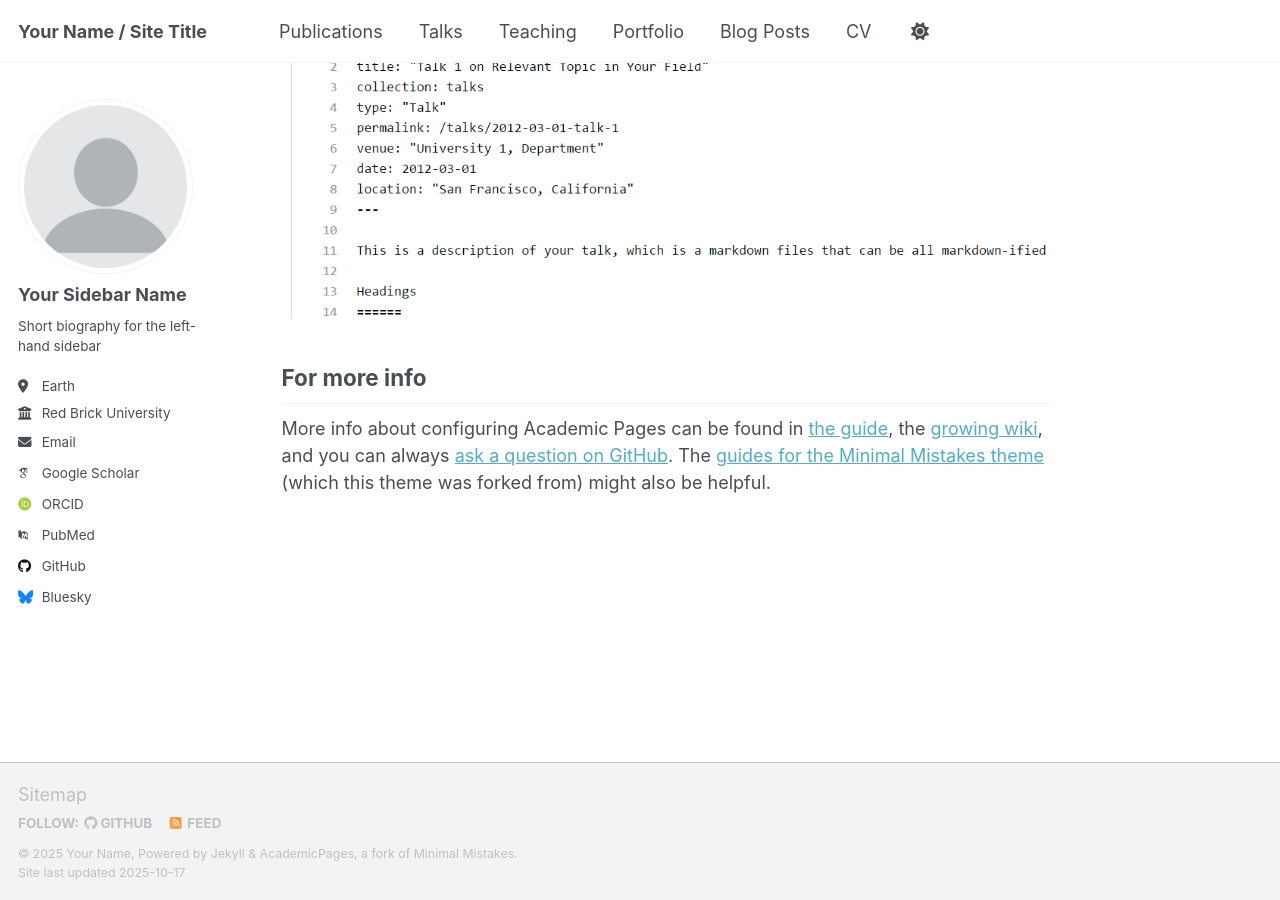
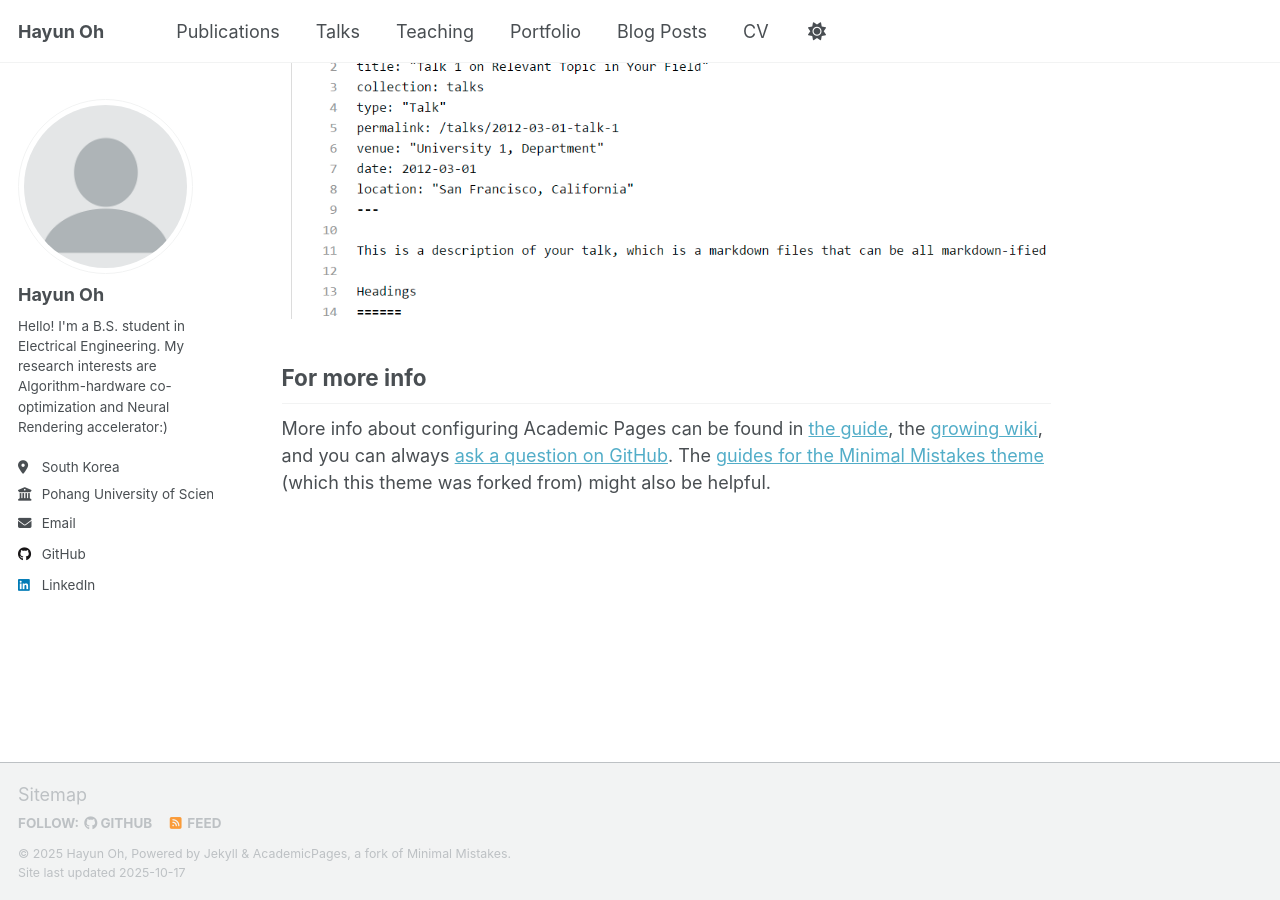
Before and after one commit to Ohahao/Ohahao.github.io, a Jekyll site: the page built from _pages/about.md, in a window 1280 px wide and 900 px high, scrolled down 2880 px. Built offline with Jekyll 4.4.1, drawn with Linux system fonts in a browser that asks for light colours; some web fonts are replaced; a script that is not in the unit is left out.

Commit message:
Update _config.yml

```diff
--- a/_config.yml
+++ b/_config.yml
@@ -9,11 +9,11 @@
 # Basic Site Settings
 locale                   : "en-US"
 site_theme               : "default" # Currently available options are "default", "air"
-title                    : "Your Name / Site Title"
+title                    : "Hayun Oh"
 title_separator          : "-"
-name                     : &name "Your Name"
+name                     : &name "Hayun Oh"
 description              : &description "Your Name's academic portfolio"   # Update this with a general description of your site, this is the default if not overridden by a page
-url                      : https://academicpages.github.io # The base hostname & protocol for your site e.g. "https://[your GitHub username].github.io",
+url                      : https://ohahao.github.io # The base hostname & protocol for your site e.g. "https://[your GitHub username].github.io",
                                                            # or if you already have some other page hosted on Github then use "https://[your GitHub username].github.io/[Your Repo Name]"
 baseurl                  : "" # the subpath of your site, e.g. "/blog"
 repository               : "academicpages/academicpages.github.io"
@@ -24,23 +24,23 @@ repository               : "academicpages/academicpages.github.io"
 author:
   # Biographic information
   avatar           : "profile.png"
-  name             : "Your Sidebar Name"
+  name             : "Hayun Oh"
   pronouns         : # example: "she/her"
-  bio              : "Short biography for the left-hand sidebar"
-  location         : "Earth"
-  employer         : "Red Brick University"
+  bio              : "Hello! I'm a B.S. student in Electrical Engineering. My research interests are Algorithm-hardware co-optimization and Neural Rendering accelerator:)"
+  location         : "South Korea"
+  employer         : "Pohang University of Science and Technology(POSTECH)"
   uri              : # URL
-  email            : "none@example.org"
+  email            : "ohayun@postech.ac.kr"
 
   # Academic websites
   academia         : # URL
   arxiv            : # URL - Update with the correct link to your profile
-  googlescholar    : "https://scholar.google.com/citations?user=PS_CX0AAAAAJ"
+  googlescholar    : #"https://scholar.google.com/citations?user=PS_CX0AAAAAJ"
   inspire-hep      : # URL
   impactstory      : # URL
-  orcid            : "http://orcid.org/yourorcidurl"
+  orcid            : #"http://orcid.org/yourorcidurl"
   semantic         : # URL
-  pubmed           : "https://www.ncbi.nlm.nih.gov/pubmed/?term=john+snow"
+  pubmed           : #"https://www.ncbi.nlm.nih.gov/pubmed/?term=john+snow"
   researchgate     : # URL
   scopus           : # URL
 
@@ -54,7 +54,7 @@ author:
 
   # Social media
   artstation       : # Username
-  bluesky          : "bsky.app" # Replace this with you Bluesky username
+  bluesky          : #"bsky.app" # Replace this with you Bluesky username
   facebook         : # Username
   flickr           : # Username
   foursquare       : # Username
@@ -63,7 +63,7 @@ author:
   keybase          : # Username
   instagram        : # Username
   lastfm           : # Username
-  linkedin         : # Username
+  linkedin         : "https://www.linkedin.com/in/hayun-oh-b4754b24b/"
   mastodon         : # URL
   medium           : # URL
   pinterest        : # Username
```
